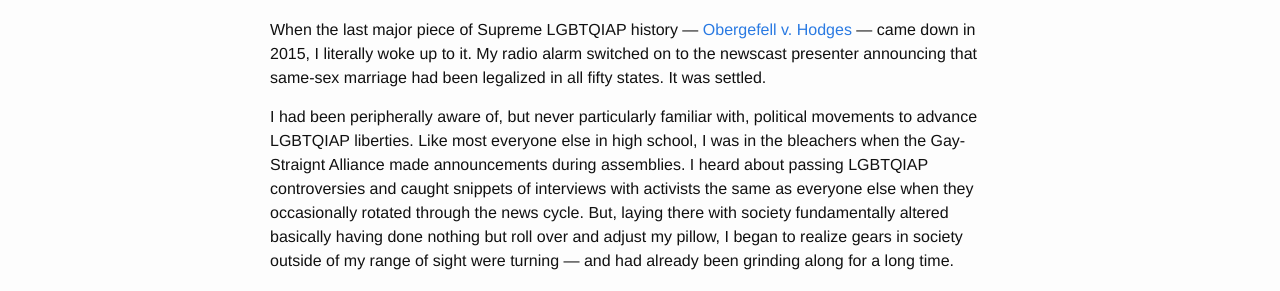
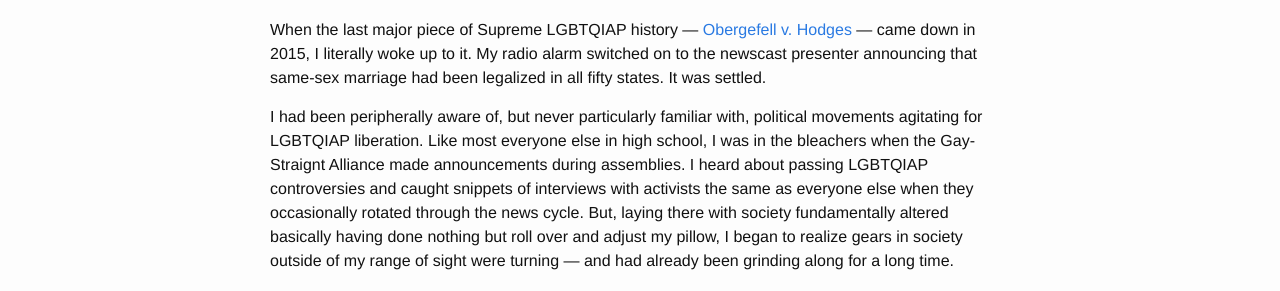
Before and after one commit to mmore500/mmore500.github.io, a Jekyll site: the page built from blog_personal/_posts/2020-06-17-lgbtqiap-history.md, in a window 1280 px wide and 900 px high. Shown: the part 182-473 px from the top of the window. Built offline with Jekyll 4.4.1, drawn with Linux system fonts in a browser that asks for light colours; emoji names are drawn with the system emoji font; comment, search, counter and statistics services are not loaded.

Commit message:
Line edit

```diff
--- a/blog_personal/_posts/2020-06-17-lgbtqiap-history.md
+++ b/blog_personal/_posts/2020-06-17-lgbtqiap-history.md
@@ -9,7 +9,7 @@ When the last major piece of Supreme LGBTQIAP history --- [Obergefell v. Hodges]
 My radio alarm switched on to the newscast presenter announcing that same-sex marriage had been legalized in all fifty states.
 It was settled.
 
-I had been peripherally aware of, but never particularly familiar with, political movements to advance LGBTQIAP liberties.
+I had been peripherally aware of, but never particularly familiar with, political movements agitating for LGBTQIAP liberation.
 Like most everyone else in high school, I was in the bleachers when the Gay-Straignt Alliance made announcements during assemblies.
 I heard about passing LGBTQIAP controversies and caught snippets of interviews with activists the same as everyone else when they occasionally rotated through the news cycle.
 But, laying there with society fundamentally altered basically having done nothing but roll over and adjust my pillow, I began to realize gears in society outside of my range of sight were turning --- and had already been grinding along for a long time.
```
